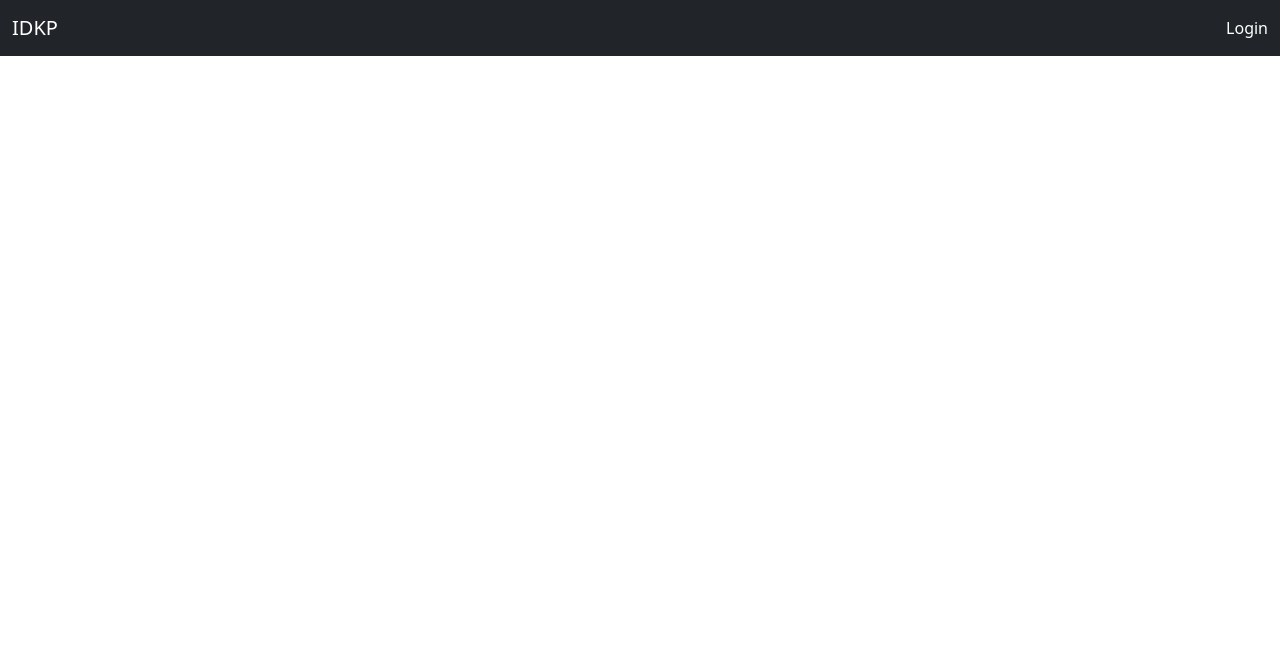
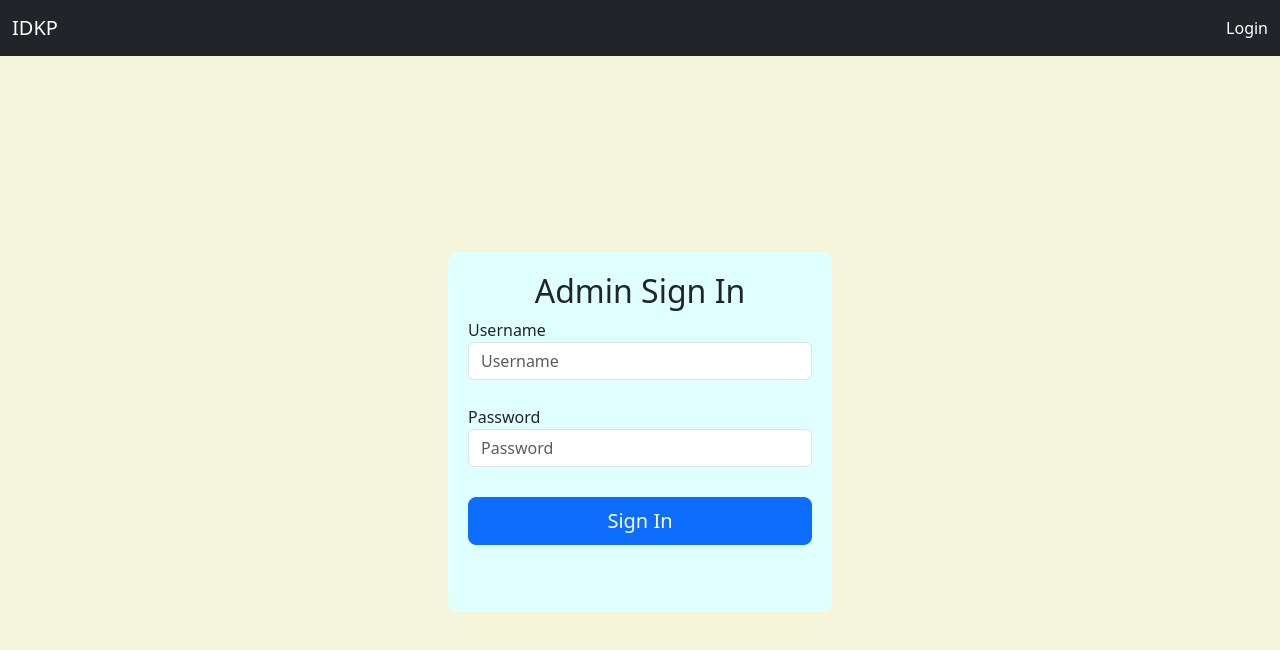
Before and after one commit to HBP9/IDKP_MERN, a React (Create React App) app in the folder client/: page /login in a window 1280 px wide. Before the commit this address had no page. Shown: the top 650 px of the page. Built offline with nearby package versions, Linux system fonts and the light colour scheme.

Commit message:
login page added

```diff
--- a/client/src/App.js
+++ b/client/src/App.js
@@ -3,6 +3,7 @@ import Navbar from "./components/Navbar";
 import "./styles.css";
 import { BrowserRouter as Router, Routes, Route } from "react-router-dom";
 import "../node_modules/bootstrap/dist/css/bootstrap.min.css";
+import Login from "./components/Login";
 
 function App() {
   return (
@@ -11,6 +12,7 @@ function App() {
         <Navbar />
         <Routes>
           <Route exact path="/" element={<Home />} />
+          <Route exact path="/login" element={<Login />} />
         </Routes>
       </Router>
     </div>
--- /dev/null
+++ b/client/src/components/Login.jsx
@@ -0,0 +1,64 @@
+import React, { useState } from "react";
+
+const Login = () => {
+  const [username, setUsername] = useState("");
+  const [password, setPassword] = useState("");
+  const [incorrectCredentials, setIncorrectCredentials] = useState(false);
+
+  const handleUsernameChange = (event) => {
+    setUsername(event.target.value);
+  };
+
+  const handlePasswordChange = (event) => {
+    setPassword(event.target.value);
+  };
+
+  const handleSubmit = (event) => {
+    event.preventDefault();
+    if (username === "admin" && password === "password") {
+      console.log("Login successful");
+    } else {
+      setIncorrectCredentials(true);
+    }
+  };
+  return (
+    <div className="login-container">
+      <form className="signIn" onSubmit={handleSubmit}>
+        <h2 className="heading-signIn">Admin Sign In</h2>
+        <div className="username-container">
+          <label htmlFor="username">Username</label>
+          <input
+            type="text"
+            className="form-control"
+            placeholder="Username"
+            name="username"
+            value={username}
+            onChange={handleUsernameChange}
+          />
+        </div>
+        <div className="password-container">
+          <label htmlFor="password">Password</label>
+          <input
+            type="password"
+            className="form-control"
+            placeholder="Password"
+            name="password"
+            value={password}
+            onChange={handlePasswordChange}
+          />
+        </div>
+        {incorrectCredentials && (
+          <p className="text-danger">Incorrect username or password.</p>
+        )}
+        <button
+          className="btn btn-lg btn-primary btn-block signIn-btn"
+          type="submit"
+        >
+          Sign In
+        </button>
+      </form>
+    </div>
+  );
+};
+
+export default Login;
--- a/client/src/styles.css
+++ b/client/src/styles.css
@@ -37,3 +37,35 @@
 .qr-wall {
   width: 200px;
 }
+
+.login-container {
+  display: flex;
+  justify-content: center;
+  align-items: center;
+  height: 94vh;
+  width: 100vw;
+  background: beige;
+}
+
+.signIn {
+  background-color: lightcyan;
+  padding: 20px;
+  border-radius: 10px;
+  display: flex;
+  height: 45vh;
+  flex-direction: column;
+  width: 30vw;
+}
+
+.heading-signIn {
+  display: flex;
+  justify-content: center;
+}
+
+.password-container {
+  padding-top: 25px;
+}
+
+.signIn-btn {
+  margin-top: 30px;
+}
```
